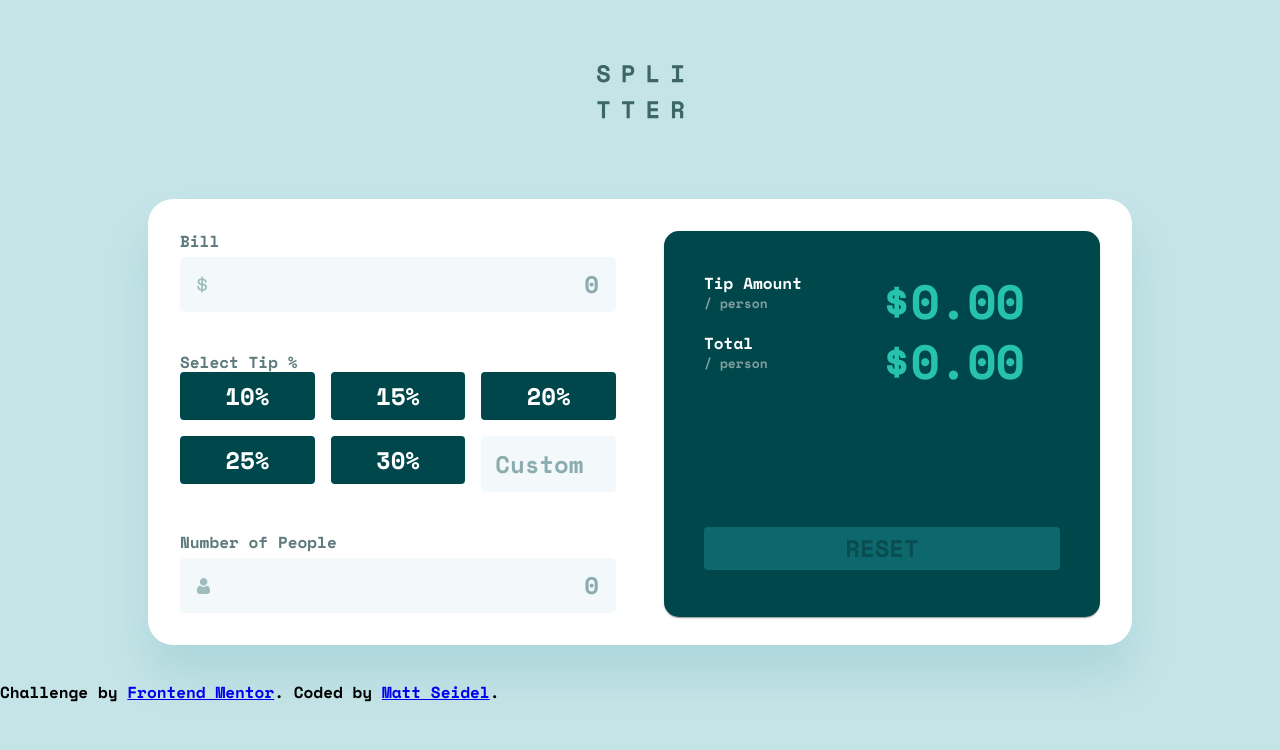
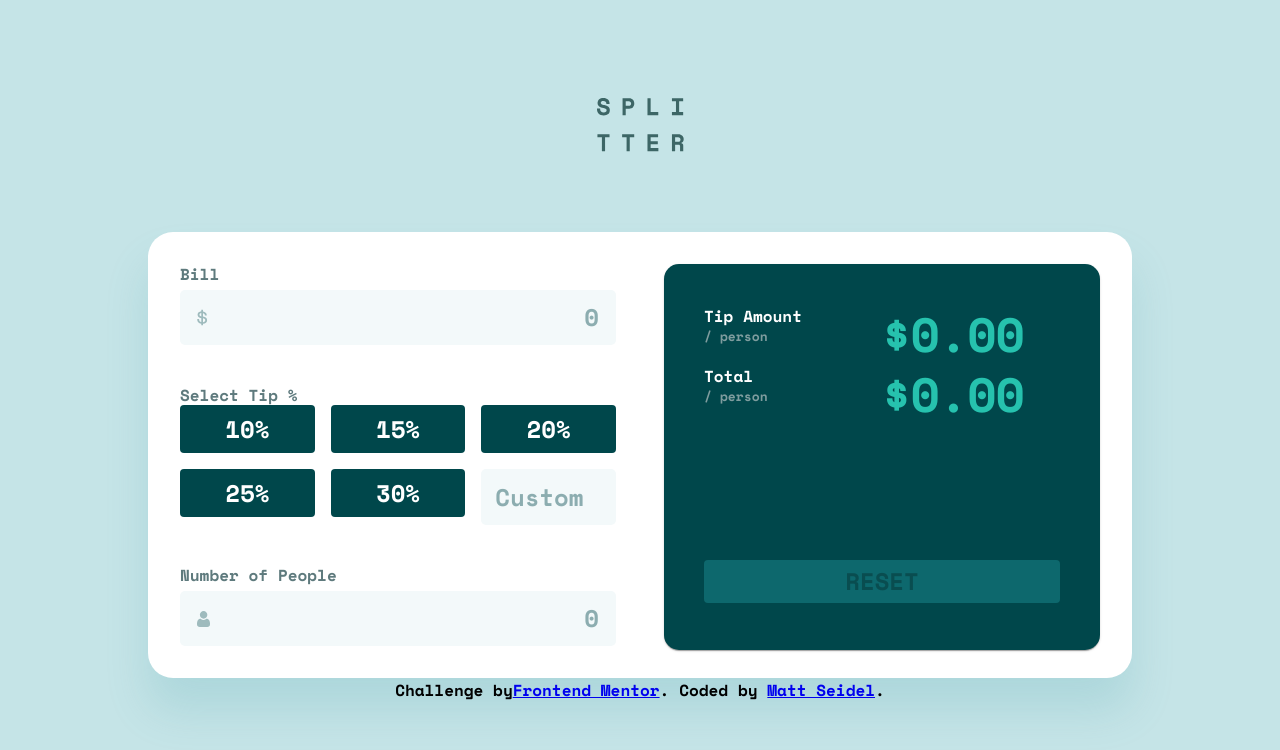
Before and after one commit to mseidel819/tip-calculator, a React (Create React App) app: page / in a window 1280 px wide. Shown: the top 750 px of the page. Built offline with nearby package versions, Linux system fonts and the light colour scheme.

Commit message:
quick fixes to mirror screenchot comparison

```diff
--- a/public/index.html
+++ b/public/index.html
@@ -23,11 +23,5 @@
   <body>
     <noscript>You need to enable JavaScript to run this app.</noscript>
     <div id="root"></div>
-    <footer class="attribution">
-      Challenge by
-      <a href="https://www.frontendmentor.io?ref=challenge" target="_blank"
-        >Frontend Mentor</a
-      >. Coded by <a href="#">Matt Seidel</a>.
-    </footer>
   </body>
 </html>
--- a/src/App.js
+++ b/src/App.js
@@ -68,6 +68,17 @@ function App() {
             </StyledCard>
           </Grid>
         </Grid>
+        <div class="attribution">
+          Challenge by
+          <a
+            href="https://www.frontendmentor.io?ref=challenge"
+            rel="noreferrer"
+            target="_blank"
+          >
+            Frontend Mentor
+          </a>
+          . Coded by <a href="https://github.com/mseidel819">Matt Seidel</a>.
+        </div>
       </StyledContainer>
     </ThemeProvider>
   );
--- a/src/App.styles.jsx
+++ b/src/App.styles.jsx
@@ -2,9 +2,10 @@ import { styled, Container, Card } from "@mui/material";
 
 export const StyledContainer = styled(Container)({
   display: "flex",
+  flexDirection: "column",
   alignItems: "center",
-  minHeight: "650px",
-  marginTop: "30px",
+  justifyContent: "center",
+  height: "100vh",
 });
 
 export const StyledCard = styled(Card)({
```
